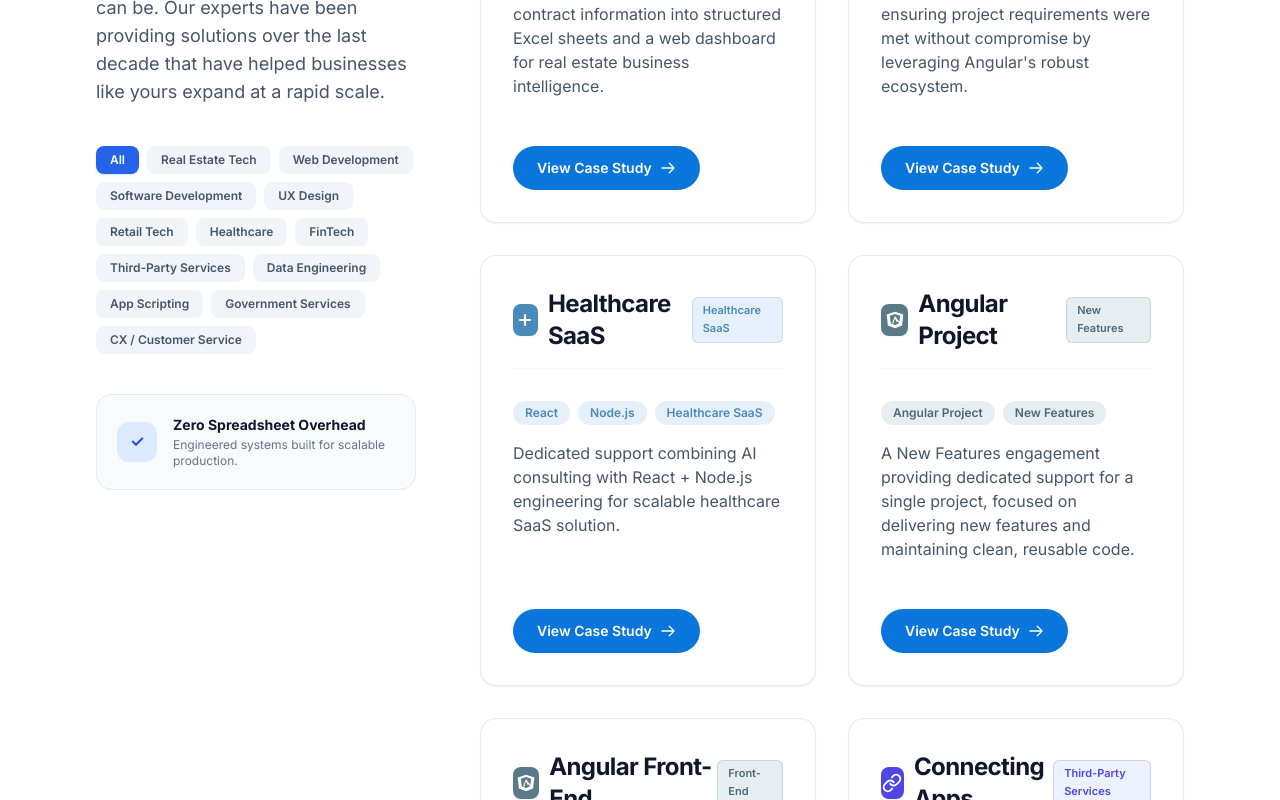
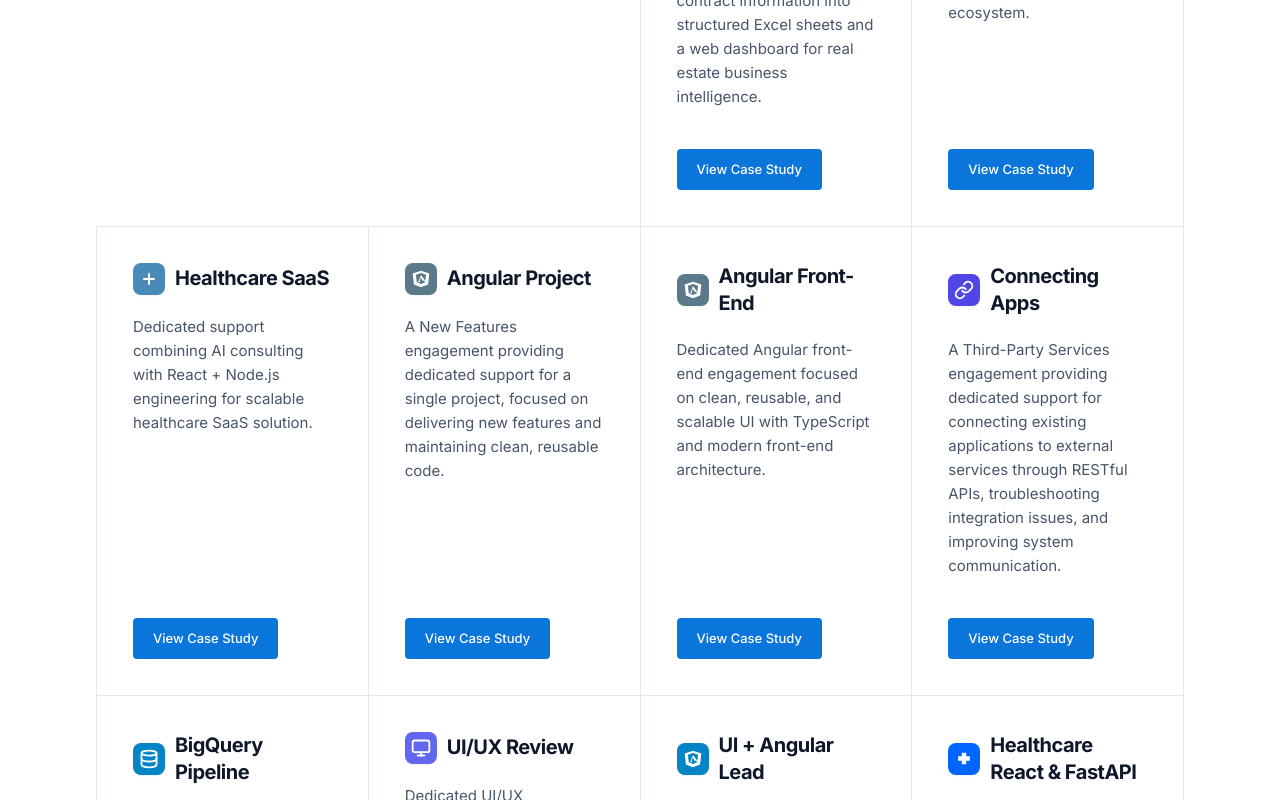
Before and after one commit to uzairr/after-concept-website, a Next.js app: page /case-studies in a window 1280 px wide. Shown: the part 980-1780 px from the top of the page. Built offline with nearby package versions, Linux system fonts and the light colour scheme.

Commit message:
refactor(case-studies): match 4-column bordered grid layout structure

```diff
--- a/app/case-studies/page.tsx
+++ b/app/case-studies/page.tsx
@@ -1,6 +1,6 @@
 "use client";
 
-import React, { useState } from "react";
+import React from "react";
 import Image from "next/image";
 import Link from "next/link";
 import Header from "@/components/Header";
@@ -15,7 +15,7 @@ function LandDesignLogo() {
         alt="Land Design"
         width={160}
         height={56}
-        className="h-12 sm:h-14 w-auto object-contain"
+        className="h-10 sm:h-11 w-auto object-contain"
         priority
       />
     </div>
@@ -26,12 +26,12 @@ function LandDesignLogo() {
 function AngularProjectLogo() {
   return (
     <div className="flex items-center gap-2.5">
-      <div className="w-8 h-8 rounded-lg flex items-center justify-center font-bold text-white text-base shadow-sm bg-[#5A7A8A]">
+      <div className="w-8 h-8 rounded-lg flex items-center justify-center font-bold text-white text-base shadow-sm bg-[#5A7A8A] shrink-0">
         <svg className="w-5 h-5 text-white" viewBox="0 0 24 24" fill="currentColor">
           <path d="M12 2L2 5.5l1.5 13L12 22l8.5-3.5 1.5-13L12 2zm0 2.8l6.1 2.1-1 9-5.1 2.1-5.1-2.1-1-9L12 4.8zm0 2.5L8.5 16h1.8l.7-1.8h5l.7 1.8h1.8L12 7.3zm0 2.8l1.7 4.1h-3.4l1.7-4.1z" />
         </svg>
       </div>
-      <span className="text-xl sm:text-2xl font-bold tracking-tight text-slate-900 font-sans">
+      <span className="text-lg xl:text-[20px] leading-snug font-bold tracking-tight text-slate-900 font-sans">
         Internal Angular
       </span>
     </div>
@@ -42,12 +42,12 @@ function AngularProjectLogo() {
 function HealthcareSaaSLogo() {
   return (
     <div className="flex items-center gap-2.5">
-      <div className="w-8 h-8 rounded-lg flex items-center justify-center font-bold text-white text-base shadow-sm bg-[#4A8AB8]">
+      <div className="w-8 h-8 rounded-lg flex items-center justify-center font-bold text-white text-base shadow-sm bg-[#4A8AB8] shrink-0">
         <svg className="w-5 h-5 text-white" viewBox="0 0 24 24" fill="none" stroke="currentColor" strokeWidth="2.5" strokeLinecap="round" strokeLinejoin="round">
           <path d="M12 6v12m-6-6h12" />
         </svg>
       </div>
-      <span className="text-xl sm:text-2xl font-bold tracking-tight text-slate-900 font-sans">
+      <span className="text-lg xl:text-[20px] leading-snug font-bold tracking-tight text-slate-900 font-sans">
         Healthcare SaaS
       </span>
     </div>
@@ -58,12 +58,12 @@ function HealthcareSaaSLogo() {
 function AngularNewFeaturesLogo() {
   return (
     <div className="flex items-center gap-2.5">
-      <div className="w-8 h-8 rounded-lg flex items-center justify-center font-bold text-white text-base shadow-sm bg-[#5A7A8A]">
+      <div className="w-8 h-8 rounded-lg flex items-center justify-center font-bold text-white text-base shadow-sm bg-[#5A7A8A] shrink-0">
         <svg className="w-5 h-5 text-white" viewBox="0 0 24 24" fill="currentColor">
           <path d="M12 2L2 5.5l1.5 13L12 22l8.5-3.5 1.5-13L12 2zm0 2.8l6.1 2.1-1 9-5.1 2.1-5.1-2.1-1-9L12 4.8zm0 2.5L8.5 16h1.8l.7-1.8h5l.7 1.8h1.8L12 7.3zm0 2.8l1.7 4.1h-3.4l1.7-4.1z" />
         </svg>
       </div>
-      <span className="text-xl sm:text-2xl font-bold tracking-tight text-slate-900 font-sans">
+      <span className="text-lg xl:text-[20px] leading-snug font-bold tracking-tight text-slate-900 font-sans">
         Angular Project
       </span>
     </div>
@@ -74,12 +74,12 @@ function AngularNewFeaturesLogo() {
 function AngularFrontendLogo() {
   return (
     <div className="flex items-center gap-2.5">
-      <div className="w-8 h-8 rounded-lg flex items-center justify-center font-bold text-white text-base shadow-sm bg-[#5A7A8A]">
+      <div className="w-8 h-8 rounded-lg flex items-center justify-center font-bold text-white text-base shadow-sm bg-[#5A7A8A] shrink-0">
         <svg className="w-5 h-5 text-white" viewBox="0 0 24 24" fill="currentColor">
           <path d="M12 2L2 5.5l1.5 13L12 22l8.5-3.5 1.5-13L12 2zm0 2.8l6.1 2.1-1 9-5.1 2.1-5.1-2.1-1-9L12 4.8zm0 2.5L8.5 16h1.8l.7-1.8h5l.7 1.8h1.8L12 7.3zm0 2.8l1.7 4.1h-3.4l1.7-4.1z" />
         </svg>
       </div>
-      <span className="text-xl sm:text-2xl font-bold tracking-tight text-slate-900 font-sans">
+      <span className="text-lg xl:text-[20px] leading-snug font-bold tracking-tight text-slate-900 font-sans">
         Angular Front-End
       </span>
     </div>
@@ -90,7 +90,7 @@ function AngularFrontendLogo() {
 function RestApiIntegrationLogo() {
   return (
     <div className="flex items-center gap-2.5">
-      <div className="w-8 h-8 rounded-lg flex items-center justify-center font-bold text-white text-base shadow-sm bg-[#4F46E5]">
+      <div className="w-8 h-8 rounded-lg flex items-center justify-center font-bold text-white text-base shadow-sm bg-[#4F46E5] shrink-0">
         <svg
           className="w-5 h-5 text-white"
           viewBox="0 0 24 24"
@@ -104,7 +104,7 @@ function RestApiIntegrationLogo() {
           <path d="M14 11a5 5 0 0 0-7.54-.54l-3 3a5 5 0 0 0 7.07 7.07l1.71-1.71" />
         </svg>
       </div>
-      <span className="text-xl sm:text-2xl font-bold tracking-tight text-slate-900 font-sans">
+      <span className="text-lg xl:text-[20px] leading-snug font-bold tracking-tight text-slate-900 font-sans">
         Connecting Apps
       </span>
     </div>
@@ -115,7 +115,7 @@ function RestApiIntegrationLogo() {
 function BigQueryPipelineLogo() {
   return (
     <div className="flex items-center gap-2.5">
-      <div className="w-8 h-8 rounded-lg flex items-center justify-center font-bold text-white text-base shadow-sm bg-[#0284C7]">
+      <div className="w-8 h-8 rounded-lg flex items-center justify-center font-bold text-white text-base shadow-sm bg-[#0284C7] shrink-0">
         <svg
           className="w-5 h-5 text-white"
           viewBox="0 0 24 24"
@@ -130,7 +130,7 @@ function BigQueryPipelineLogo() {
           <path d="M3 5v14c0 1.66 4 3 9 3s9-1.34 9-3V5" />
         </svg>
       </div>
-      <span className="text-xl sm:text-2xl font-bold tracking-tight text-slate-900 font-sans">
+      <span className="text-lg xl:text-[20px] leading-snug font-bold tracking-tight text-slate-900 font-sans">
         BigQuery Pipeline
       </span>
     </div>
@@ -141,7 +141,7 @@ function BigQueryPipelineLogo() {
 function UiUxScreenReviewLogo() {
   return (
     <div className="flex items-center gap-2.5">
-      <div className="w-8 h-8 rounded-lg flex items-center justify-center font-bold text-white text-base shadow-sm bg-[#6366F1]">
+      <div className="w-8 h-8 rounded-lg flex items-center justify-center font-bold text-white text-base shadow-sm bg-[#6366F1] shrink-0">
         <svg
           className="w-5 h-5 text-white"
           viewBox="0 0 24 24"
@@ -156,7 +156,7 @@ function UiUxScreenReviewLogo() {
           <line x1="12" y1="17" x2="12" y2="21" />
         </svg>
       </div>
-      <span className="text-xl sm:text-2xl font-bold tracking-tight text-slate-900 font-sans">
+      <span className="text-lg xl:text-[20px] leading-snug font-bold tracking-tight text-slate-900 font-sans">
         UI/UX Review
       </span>
     </div>
@@ -167,12 +167,12 @@ function UiUxScreenReviewLogo() {
 function UiAngularTeamLeadLogo() {
   return (
     <div className="flex items-center gap-2.5">
-      <div className="w-8 h-8 rounded-lg flex items-center justify-center font-bold text-white text-base shadow-sm bg-[#0284C7]">
+      <div className="w-8 h-8 rounded-lg flex items-center justify-center font-bold text-white text-base shadow-sm bg-[#0284C7] shrink-0">
         <svg className="w-5 h-5 text-white" viewBox="0 0 24 24" fill="currentColor">
           <path d="M12 2L2 5.5l1.5 13L12 22l8.5-3.5 1.5-13L12 2zm0 2.8l6.1 2.1-1 9-5.1 2.1-5.1-2.1-1-9L12 4.8zm0 2.5L8.5 16h1.8l.7-1.8h5l.7 1.8h1.8L12 7.3zm0 2.8l1.7 4.1h-3.4l1.7-4.1z" />
         </svg>
       </div>
-      <span className="text-xl sm:text-2xl font-bold tracking-tight text-slate-900 font-sans">
+      <span className="text-lg xl:text-[20px] leading-snug font-bold tracking-tight text-slate-900 font-sans">
         UI + Angular Lead
       </span>
     </div>
@@ -183,12 +183,12 @@ function UiAngularTeamLeadLogo() {
 function HealthcareReactFastAPILogo() {
   return (
     <div className="flex items-center gap-2.5">
-      <div className="w-8 h-8 rounded-lg flex items-center justify-center font-bold text-white text-base shadow-sm bg-[#0066FF]">
+      <div className="w-8 h-8 rounded-lg flex items-center justify-center font-bold text-white text-base shadow-sm bg-[#0066FF] shrink-0">
         <svg className="w-5 h-5 text-white" viewBox="0 0 24 24" fill="currentColor">
           <path d="M19 10.5V8.8h-4.4V4.4h-5.2v4.4H5v5.2h4.4v4.4h5.2V14h4.4v-3.5z" />
         </svg>
       </div>
-      <span className="text-xl sm:text-2xl font-bold tracking-tight text-slate-900 font-sans">
+      <span className="text-lg xl:text-[20px] leading-snug font-bold tracking-tight text-slate-900 font-sans">
         Healthcare React &amp; FastAPI
       </span>
     </div>
@@ -199,13 +199,13 @@ function HealthcareReactFastAPILogo() {
 function FlipletEventAppLogo() {
   return (
     <div className="flex items-center gap-2.5">
-      <div className="w-8 h-8 rounded-lg flex items-center justify-center font-bold text-white text-base shadow-sm bg-[#0284C7]">
+      <div className="w-8 h-8 rounded-lg flex items-center justify-center font-bold text-white text-base shadow-sm bg-[#0284C7] shrink-0">
         <svg className="w-5 h-5 text-white" viewBox="0 0 24 24" fill="none" stroke="currentColor" strokeWidth="2.2" strokeLinecap="round" strokeLinejoin="round">
           <polyline points="16 18 22 12 16 6" />
           <polyline points="8 6 2 12 8 18" />
         </svg>
       </div>
-      <span className="text-xl sm:text-2xl font-bold tracking-tight text-slate-900 font-sans">
+      <span className="text-lg xl:text-[20px] leading-snug font-bold tracking-tight text-slate-900 font-sans">
         Fliplet Event App Script
       </span>
     </div>
@@ -216,7 +216,7 @@ function FlipletEventAppLogo() {
 function GovernmentDataProcessingLogo() {
   return (
     <div className="flex items-center gap-2.5">
-      <div className="w-8 h-8 rounded-lg flex items-center justify-center font-bold text-white text-base shadow-sm bg-[#0066FF]">
+      <div className="w-8 h-8 rounded-lg flex items-center justify-center font-bold text-white text-base shadow-sm bg-[#0066FF] shrink-0">
         <svg className="w-5 h-5 text-white" viewBox="0 0 24 24" fill="none" stroke="currentColor" strokeWidth="2" strokeLinecap="round" strokeLinejoin="round">
           <path d="M14 2H6a2 2 0 0 0-2 2v16a2 2 0 0 0 2 2h12a2 2 0 0 0 2-2V8z" />
           <polyline points="14 2 14 8 20 8" />
@@ -225,7 +225,7 @@ function GovernmentDataProcessingLogo() {
           <polyline points="10 9 9 9 8 9" />
         </svg>
       </div>
-      <span className="text-xl sm:text-2xl font-bold tracking-tight text-slate-900 font-sans">
+      <span className="text-lg xl:text-[20px] leading-snug font-bold tracking-tight text-slate-900 font-sans">
         Government Data
       </span>
     </div>
@@ -242,7 +242,7 @@ function CxArchitectureConsultantLogo() {
           <path d="M21 19a2 2 0 0 1-2 2h-1a2 2 0 0 1-2-2v-3a2 2 0 0 1 2-2h3zM3 19a2 2 0 0 0 2 2h1a2 2 0 0 0 2-2v-3a2 2 0 0 0-2-2H3z" />
         </svg>
       </div>
-      <span className="text-xl sm:text-2xl font-bold tracking-tight text-slate-900 font-sans">
+      <span className="text-lg xl:text-[19px] leading-snug font-bold tracking-tight text-slate-900 font-sans">
         CX / Customer Service Architecture Consultant
       </span>
     </div>
@@ -254,12 +254,12 @@ function GenericBrandLogo({ name, color }: { name: string; color: string }) {
   return (
     <div className="flex items-center gap-2.5">
       <div
-        className="w-8 h-8 rounded-lg flex items-center justify-center font-bold text-white text-base shadow-sm"
+        className="w-8 h-8 rounded-lg flex items-center justify-center font-bold text-white text-base shadow-sm shrink-0"
         style={{ backgroundColor: color }}
       >
         {name.charAt(0)}
       </div>
-      <span className="text-2xl font-bold tracking-tight text-slate-900 font-sans">
+      <span className="text-lg xl:text-[20px] leading-snug font-bold tracking-tight text-slate-900 font-sans">
         {name}
       </span>
     </div>
@@ -484,29 +484,7 @@ const allCaseStudies: CaseItem[] = [
   }
 ];
 
-const categories = [
-  "All",
-  "Real Estate Tech",
-  "Web Development",
-  "Software Development",
-  "UX Design",
-  "Retail Tech",
-  "Healthcare",
-  "FinTech",
-  "Third-Party Services",
-  "Data Engineering",
-  "App Scripting",
-  "Government Services",
-  "CX / Customer Service",
-];
-
 export default function CaseStudiesPage() {
-  const [activeCategory, setActiveCategory] = useState("All");
-
-  const filteredCases = activeCategory === "All"
-    ? allCaseStudies
-    : allCaseStudies.filter((item) => item.category === activeCategory);
-
   return (
     <div className="min-h-screen bg-white text-slate-900 font-sans antialiased selection:bg-blue-600 selection:text-white">
       {/* Global Header */}
@@ -563,191 +541,63 @@ export default function CaseStudiesPage() {
 
       {/* =========================================================================
           MAIN SECTION: Creating value for your business
-          Matches the clean white 2-column section with Alfred & Travly cards
+          4-column bordered architectural grid matching Arbisoft reference structure
           ========================================================================= */}
       <section className="w-full py-20 lg:py-28 bg-[#ffffff]">
         <div className="w-full max-w-[1520px] mx-auto px-6 sm:px-10 lg:px-16">
-
-          <div className="grid grid-cols-1 lg:grid-cols-12 gap-12 lg:gap-16 items-start">
-
-            {/* Left Header / Sticky Pitch */}
-            <div className="lg:col-span-4 lg:sticky lg:top-28">
-              <span className="inline-block text-blue-600 font-bold text-xs uppercase tracking-wider mb-3">
-                Proven Track Record
-              </span>
-
-              <h2 className="text-3xl sm:text-4xl lg:text-[42px] font-extrabold text-slate-900 tracking-tight leading-[1.15] mb-5">
-                Creating value for your business
+          <div className="grid grid-cols-1 md:grid-cols-2 lg:grid-cols-4 items-stretch pl-px pt-px">
+            {/* Top-Left Intro Block spanning 2 columns on tablet/desktop */}
+            <div className="md:col-span-2 lg:col-span-2 pr-0 md:pr-8 lg:pr-14 pt-2 pb-10 lg:pb-12 flex flex-col justify-start">
+              <h2 className="text-3xl sm:text-4xl lg:text-[42px] font-bold text-[#1e293b] tracking-tight leading-[1.15] mb-4">
+                Creating value for your
+                <br className="hidden sm:inline" /> business
               </h2>
 
-              <p className="text-base sm:text-lg text-slate-600 leading-relaxed font-normal mb-8">
+              <p className="text-sm sm:text-[15px] lg:text-base text-slate-600 leading-relaxed font-normal max-w-[460px]">
                 We believe in the possibility of what can be. Our experts have been providing solutions over the last decade that have helped businesses like yours expand at a rapid scale.
               </p>
-
-              {/* Category Filter Pills */}
-              <div className="flex flex-wrap gap-2 pt-2">
-                {categories.map((cat) => (
-                  <button
-                    key={cat}
-                    onClick={() => setActiveCategory(cat)}
-                    className={`px-3.5 py-1.5 rounded-lg text-xs font-semibold transition-all duration-200 ${
-                      activeCategory === cat
-                        ? "bg-blue-600 text-white shadow-sm shadow-blue-500/20"
-                        : "bg-slate-100 text-slate-600 hover:bg-slate-200 hover:text-slate-900"
-                    }`}
-                  >
-                    {cat}
-                  </button>
-                ))}
             </div>
 
-              {/* Trust Badge */}
-              <div className="mt-10 p-5 rounded-2xl bg-slate-50 border border-slate-200/80 flex items-center gap-4">
-                <div className="w-10 h-10 rounded-xl bg-blue-100 text-blue-700 flex items-center justify-center font-bold shrink-0">
-                  ✓
-                </div>
+            {/* Case Study Grid Cells: 2 in Row 1 (cols 3-4), then 4 per row */}
+            {allCaseStudies.map((item) => (
+              <div
+                key={item.id}
+                className="relative -ml-px -mt-px flex flex-col justify-between bg-white border border-slate-200 p-7 xl:p-9 min-h-[280px] xl:min-h-[300px] hover:z-10 hover:border-blue-400/70 hover:bg-slate-50/30 transition-all duration-200 group"
+              >
                 <div>
-                  <div className="text-sm font-bold text-slate-900">Zero Spreadsheet Overhead</div>
-                  <div className="text-xs text-slate-500 mt-0.5">Engineered systems built for scalable production.</div>
-                </div>
-              </div>
+                  {/* Logo / Project Header */}
+                  <div className="mb-5">
+                    {item.logo}
                   </div>
 
-            {/* Right Column: Case Study Cards Grid */}
-            <div className="lg:col-span-8">
-              <div className="grid grid-cols-1 sm:grid-cols-2 gap-6 lg:gap-8">
-                {filteredCases.map((item) => (
-                  <div
-                    key={item.id}
-                    className="flex flex-col justify-between bg-white border border-slate-200/90 rounded-2xl p-7 lg:p-8 shadow-sm hover:shadow-xl hover:border-blue-400/80 transition-all duration-300 group"
-                  >
-                    <div>
-                      {/* Top Row: Logo & Badge */}
-                      <div className="flex items-center justify-between mb-8 pb-4 border-b border-slate-100">
-                        {item.logo}
-                        {item.badge && (
-                          <span className={`text-[11px] font-semibold px-2.5 py-1 rounded-md border ${
-                            item.id === "internal-angular-project" ||
-                            item.id === "angular-project-new-features" ||
-                            item.id === "internal-angular-frontend-project"
-                              ? "bg-[#E6EEF2] text-[#4A6A7C] border-[#4A6A7C]/20"
-                              : item.id === "healthcare-saas-project"
-                              ? "bg-[#E6F0FA] text-[#4A8AB8] border-[#4A8AB8]/20"
-                              : item.id === "connecting-apps-third-party-services-rest"
-                              ? "bg-[#EEF2FF] text-[#4F46E5] border-[#4F46E5]/20"
-                              : item.id === "data-download-transformation-stacking-bigquery"
-                              ? "bg-[#E0F2FE] text-[#0284C7] border-[#0284C7]/20"
-                              : item.id === "ui-ux-screen-review-consultation"
-                              ? "bg-[#EEF2FF] text-[#6366F1] border-[#6366F1]/20"
-                              : item.id === "ui-angular-team-lead"
-                              ? "bg-[#E0F2FE] text-[#0284C7] border-[#0284C7]/20"
-                              : item.id === "healthcare-react-fastapi-consultation" ||
-                                item.id === "government-data-processing"
-                              ? "bg-[#E0F2FE] text-[#0066FF] border-[#0066FF]/20"
-                              : item.id === "fliplet-event-app-script" ||
-                                item.id === "cx-customer-service-architecture-consultant"
-                              ? "bg-[#E0F2FE] text-[#0284C7] border-[#0284C7]/20"
-                              : "text-blue-700 bg-blue-50 border-blue-100"
-                          }`}>
-                            {item.badge}
-                          </span>
-                        )}
-                      </div>
-
-                      {/* Tag pills */}
-                      {item.tags && item.tags.length > 0 && (
-                        <div className="flex flex-wrap gap-2 mb-4">
-                          {item.tags.map((tag) => (
-                            <span
-                              key={tag}
-                              className={`text-xs font-semibold px-3 py-1 rounded-full ${
-                                item.id === "healthcare-saas-project"
-                                  ? "bg-[#E6F0FA] text-[#4A8AB8]"
-                                  : item.id === "connecting-apps-third-party-services-rest"
-                                  ? "bg-[#EEF2FF] text-[#4F46E5]"
-                                  : item.id === "data-download-transformation-stacking-bigquery"
-                                  ? "bg-[#E0F2FE] text-[#0284C7]"
-                                  : item.id === "ui-ux-screen-review-consultation"
-                                  ? "bg-[#EEF2FF] text-[#6366F1]"
-                                  : item.id === "ui-angular-team-lead"
-                                  ? "bg-[#E0F2FE] text-[#0284C7]"
-                                  : item.id === "healthcare-react-fastapi-consultation" ||
-                                    item.id === "government-data-processing"
-                                  ? "bg-[#E0F2FE] text-[#0066FF]"
-                                  : item.id === "fliplet-event-app-script" ||
-                                    item.id === "cx-customer-service-architecture-consultant"
-                                  ? "bg-[#E0F2FE] text-[#0284C7]"
-                                  : "bg-[#E6EEF2] text-[#4A6A7C]"
-                              }`}
-                            >
-                              {tag}
-                            </span>
-                          ))}
-                        </div>
-                      )}
-
-                      {/* Description Text - Verbatim matching the mock */}
-                      <p className="text-[15px] sm:text-base text-slate-600 leading-relaxed font-normal mb-8 min-h-[72px]">
+                  {/* Description Text */}
+                  <p className="text-[14px] xl:text-[15px] text-slate-600 leading-[1.6] font-normal mb-8">
                     {item.description}
                   </p>
                 </div>
 
                 {/* Bottom Action: Solid Blue Button connecting directly to the Case Study */}
-                    <div className="pt-4 mt-auto">
+                <div className="pt-2 mt-auto">
                   <Link
                     href={item.href}
-                        className={`inline-flex items-center justify-center w-full sm:w-auto px-6 py-3 rounded-full font-semibold text-sm transition-all duration-200 active:translate-y-0.5 ${
+                    className={`inline-flex items-center justify-center w-fit px-5 py-2.5 rounded-[4px] font-medium text-[13px] transition-colors duration-200 ${
                       item.id === "ui-ux-screen-review-consultation"
-                            ? "bg-[#2563EB] text-white hover:bg-[#1D4ED8] hover:shadow-md hover:shadow-blue-500/20 active:translate-y-0.5 group-hover:bg-[#1D4ED8]"
+                        ? "bg-[#2563EB] text-white hover:bg-[#1D4ED8]"
                         : item.id === "healthcare-react-fastapi-consultation" ||
                           item.id === "government-data-processing"
-                            ? "bg-[#0066FF] text-white hover:bg-[#0052cc] hover:shadow-md hover:shadow-blue-500/20 active:translate-y-0.5 group-hover:bg-[#0052cc]"
-                            : "bg-[#0a76db] text-white hover:bg-[#0861b5] hover:shadow-md hover:shadow-blue-500/20 active:translate-y-0.5 group-hover:bg-[#0969c3]"
+                        ? "bg-[#0066FF] text-white hover:bg-[#0052cc]"
+                        : "bg-[#0a76db] text-white hover:bg-[#0861b5]"
                     }`}
                   >
-                        <span>
                     {item.id === "healthcare-react-fastapi-consultation" ||
                     item.id === "government-data-processing"
-                            ? "View Success Story →"
+                      ? "View Success Story"
                       : "View Case Study"}
-                        </span>
-                        {item.id !== "healthcare-react-fastapi-consultation" &&
-                        item.id !== "government-data-processing" && (
-                          <svg
-                            className="w-4 h-4 ml-2 transition-transform duration-200 group-hover:translate-x-1"
-                            fill="none"
-                            viewBox="0 0 24 24"
-                            stroke="currentColor"
-                          >
-                            <path
-                              strokeLinecap="round"
-                              strokeLinejoin="round"
-                              strokeWidth={2}
-                              d="M14 5l7 7m0 0l-7 7m7-7H3"
-                            />
-                          </svg>
-                        )}
                   </Link>
                 </div>
               </div>
             ))}
           </div>
-
-              {filteredCases.length === 0 && (
-                <div className="text-center py-16 px-4 bg-slate-50 rounded-2xl border border-dashed border-slate-200">
-                  <p className="text-slate-500 text-sm">No case studies found in this category.</p>
-                  <button
-                    onClick={() => setActiveCategory("All")}
-                    className="mt-3 text-blue-600 text-xs font-semibold underline"
-                  >
-                    View All Case Studies
-                  </button>
-                </div>
-              )}
-            </div>
-
-          </div>
-
         </div>
       </section>
 
```
Lines whose indentation alone changed are shown as unchanged.
